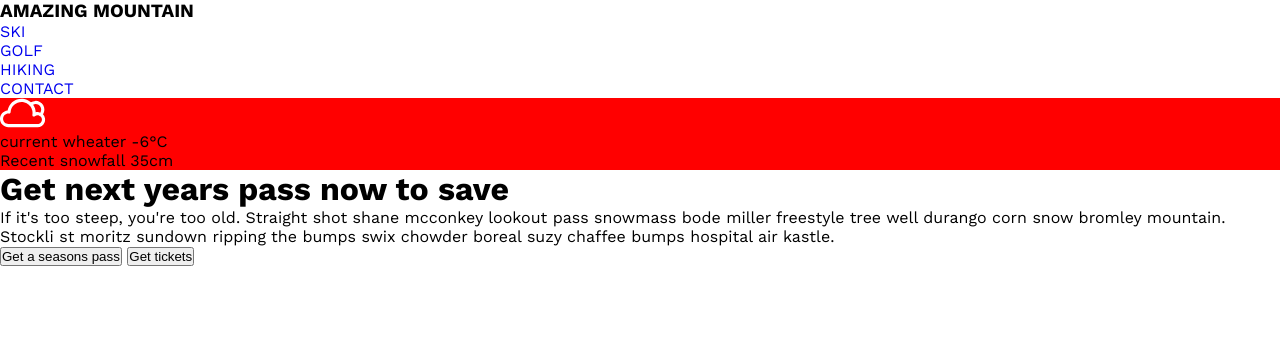
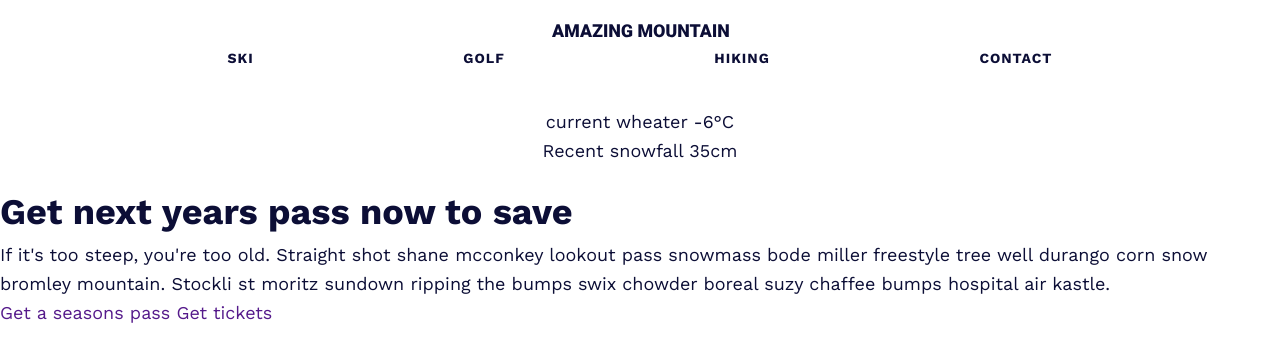
Before and after one commit to MrGeObin/Amazing-Mountain-page, a plain HTML site: page index.html in a window 1280 px wide. Drawn offline with nearby package versions, Linux system fonts and the light colour scheme.

Commit message:
navigation

```diff
--- a/index.html
+++ b/index.html
@@ -11,30 +11,31 @@
 </head>
 <body>
     <header>
-        <h3>AMAZING MOUNTAIN</h3>
-        <nav>
-            <ul class="nav-list">
-                <li><a href="#" class="nav-link">SKI</a></li>
-                <li><a href="#" class="nav-link">GOLF</a></li>
-                <li><a href="#" class="nav-link">HIKING</a></li>
-                <li><a href="#" class="nav-link">CONTACT</a></li>
+        <img src="assets/SVG/Amazing mountain.svg" alt="amazing mountain logo" class="logo">
+        <nav class="nav">
+            <ul class="nav__list">
+                <li class="nav__list-item"><a href="#" class="nav__link">SKI</a></li>
+                <li class="nav__list-item"><a href="#" class="nav__link">GOLF</a></li>
+                <li class="nav__list-item"><a href="#" class="nav__link">HIKING</a></li>
+                <li class="nav__list-item"><a href="#" class="nav__link">CONTACT</a></li>
             </ul>
-            <div class="wheater-sec">
-                <img src="assets/SVG/Vectorcloudy.svg" alt="cloudy wheater image">
-                <p>current wheater <spam>-6°C</spam> </p>
-                <p>Recent snowfall <spam>35cm</spam> </p>
+            <div class="wheater">
+                <div class="wheater__icon">
+                    <img src="assets/SVG/Vectorcloudy.svg" alt="cloudy wheater image">
+                </div>
+                <p class="wheater__info">current wheater <span>-6°C</span> </p>
+                <p class="wheater__info">Recent snowfall <span>35cm</span> </p>
             </div>
         </nav>
     </header>
-    <main class="main-section">
-        <h1>Get next years pass now to save</h1>
-        <div class="main-info">
-            <p>If it's too steep, you're too old. Straight shot shane mcconkey lookout pass snowmass bode miller freestyle tree well
-            durango corn snow bromley mountain. Stockli st moritz sundown ripping the bumps swix chowder boreal suzy chaffee bumps
-            hospital air kastle.</p>
-        </div>
-        <button class="btn btn-active">Get a seasons pass</button>
-        <button class="btn btn-outline">Get tickets</button>
+    <main class="main main--ski ">
+        <h1 class="main__title">Get next years pass now to save</h1>
+        <p class="main__intro">If it's too steep, you're too old. Straight shot shane mcconkey lookout pass snowmass bode miller freestyle tree well
+        durango corn snow bromley mountain. Stockli st moritz sundown ripping the bumps swix chowder boreal suzy chaffee bumps
+        hospital air kastle.</p>
+
+        <a href="" class="btn btn-primary">Get a seasons pass</a>
+        <a href="" class="btn btn-outline">Get tickets</a>
     </main>
 
 </body>
--- a/styles/main.css
+++ b/styles/main.css
@@ -5,8 +5,26 @@
     --fw-normal: 400;
     --fw-bold: 700;
     --fw-black: 900;
+    --grid: 1fr;
 }
 
-.wheater-sec {
-    background-color: red;
+
+header {
+    background-color: var(--clr-light);
+    padding: 1em;
+    text-align: center;
+
 }
+
+.nav__list {
+    display: flex;
+    font-size: 0.875rem;
+    text-transform: uppercase;
+    font-weight: var(--fw-bold);
+    letter-spacing: 1px;
+    justify-content: space-evenly;
+}
+
+.nav__link {
+    color: inherit;
+}
--- a/styles/reset.css
+++ b/styles/reset.css
@@ -1,3 +1,12 @@
+:root {
+    --clr-primary: #F70058;
+    --clr-dark: #0C0E36;
+    --clr-light: #FFF;
+    --fw-normal: 400;
+    --fw-bold: 700;
+    --fw-black: 900;
+}
+
 *,
 *::before,
 *::after {
@@ -10,4 +19,9 @@ a { text-decoration: none; }
 
 li { list-style: none; }
 
-body {font-family: 'Work Sans', sans-serif;}
+body {
+    font-family: 'Work Sans', sans-serif;
+    font-size: 1.125rem;
+    color: var(--clr-dark);
+    line-height: 1.6;
+}
```
Also changed, not shown: assets/SVG/Amazing mountain.svg (added).
